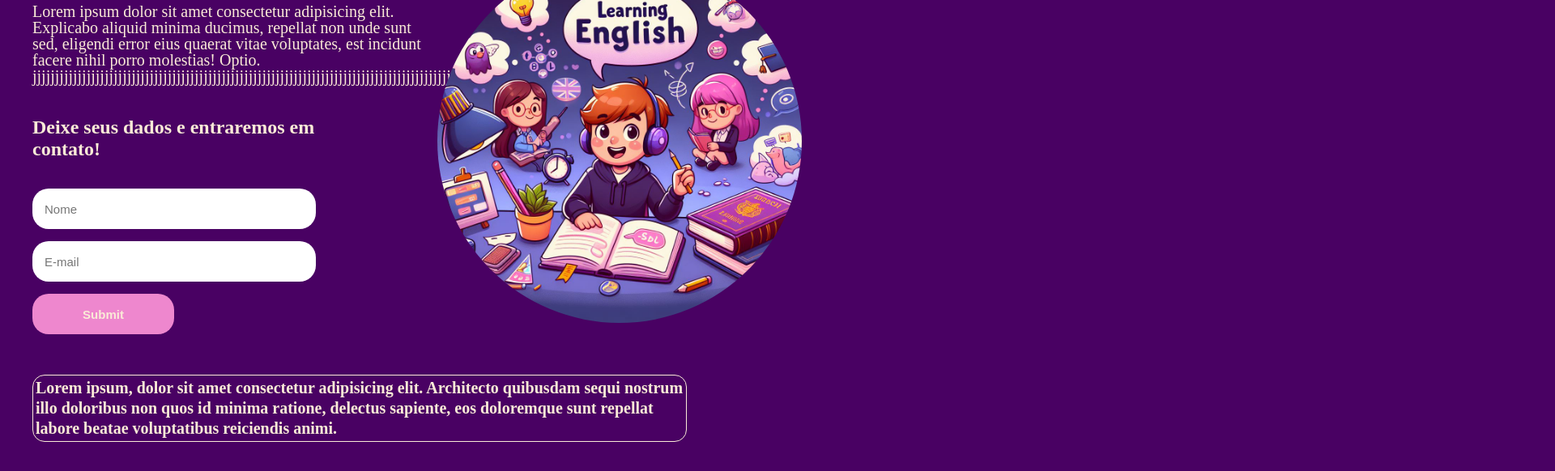
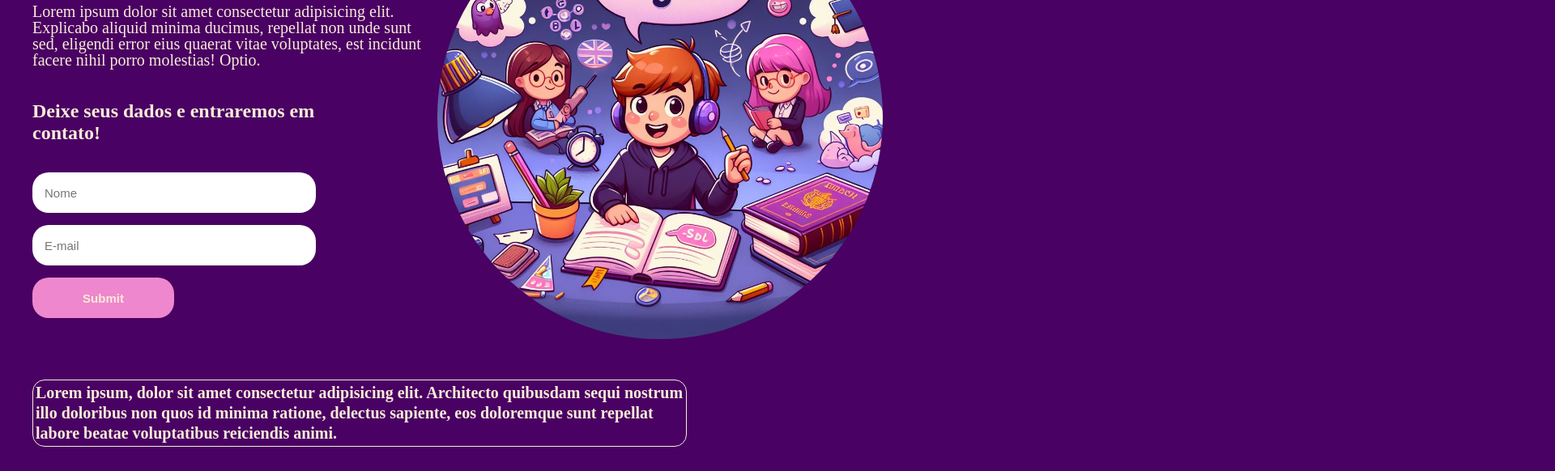
Before and after one commit to GabrielFFernandes/Teacher-Barbara, a plain HTML site: page index.html in a window 1280 px wide. Shown: the part 436-1018 px from the top of the page at 81% size, 1920 px wide, since content can reach past the window. Drawn offline with Linux system fonts and the light colour scheme; files whose address does not match are found by name; a web font is replaced by a local one.

```diff
--- a/index.html
+++ b/index.html
@@ -48,22 +48,19 @@
             <p>Lorem ipsum dolor sit amet consectetur adipisicing elit. Explicabo aliquid minima ducimus, repellat non
                 unde sunt sed, eligendi error eius quaerat vitae voluptates, est incidunt facere nihil porro molestias!
                 Optio.
-                <span>jjjjjjjjjjjjjjjjjjjjjjjjjjjjjjjjjjjjjjjjjjjjjjjjjjjjjjjjjjjjjjjjjjjjjjjjjjjjjjjjjjjjjjjjjjjjjjjjj</span>
+                <span></span>
             </p>
-            <form>
+            <form method="post">
                 <h1>Deixe seus dados e entraremos em contato!</h1>
                 <!--Parte de envio para contato-->
                 <label for="nome"></label>
                 <input type="text" placeholder="Nome" name="nome">
                 <label for="email"></label>
                 <input type="email" placeholder="E-mail">
-                <input onClick= "alert('Dados Enviados! Obrigado pelo contato')" id="botao" type="submit" placeholder="Enviar" data-button>
+               <input id="botao" type="submit" placeholder="Enviar" data-button>
             </form>
         </aside>
-        <article>
-        <p>preencher este espaço com mais informações ou imagens se quiser </p>
         <img id="learn" src=".//components/images/learn-english.jpg" alt="imagem-mostrando-vantagens">
-        </article>
     </main>
     <!--Id para chamar a parte do "sobre" att no CSS-->
     <div id="about">
--- a/index.js
+++ /dev/null
@@ -1,3 +0,0 @@
-function(onClick){
-botao.onClick(alert('Dados Enviados'))
-}
--- a/styles/styles.css
+++ b/styles/styles.css
@@ -1,3 +1,11 @@
+@font-face {
+    font-family: 'poppinsbold';
+    src: url('poppins-bold-webfont.woff2') format('woff2'),
+         url('poppins-bold-webfont.woff') format('woff');
+    font-weight: normal;
+    font-style: normal;
+
+}
 body {
     background-color: #490163;
     color:antiquewhite;
@@ -97,22 +105,21 @@ h2 {
 }
 
 #learn{
-    display: flex;
     padding: 0;
-    margin-right: 1020px;
-    width: 450px;
-    height: 450px;
+    margin-right:0px;
+    width: 550px;
+    height: 550px;
     border-radius: 50%;
 }
 span {
-    font-family: poppinsbold;
+    font-family:fantasy;
 }
 
 p {
     font-size: 20px;
     line-height: 20px;
     max-width: 500px;
-    font-family: poppinslight;
+    font-family:poppinsbold;
 }
 
 h3 {
```
